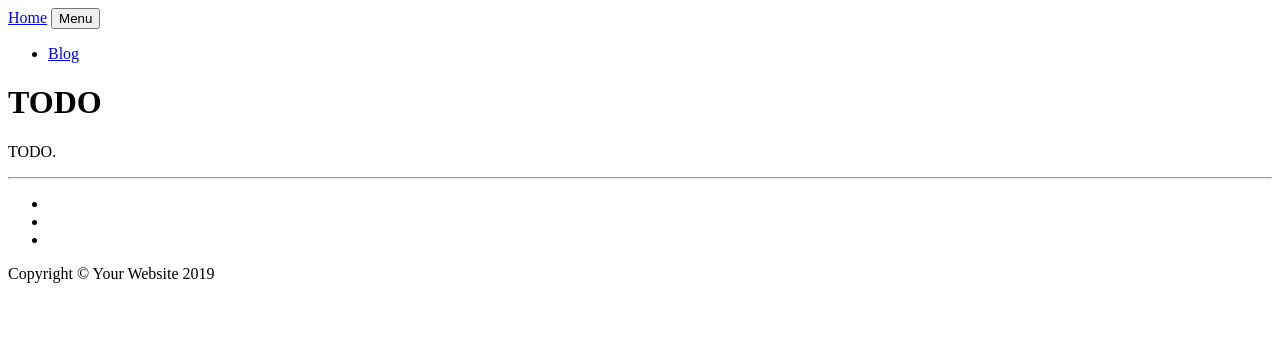
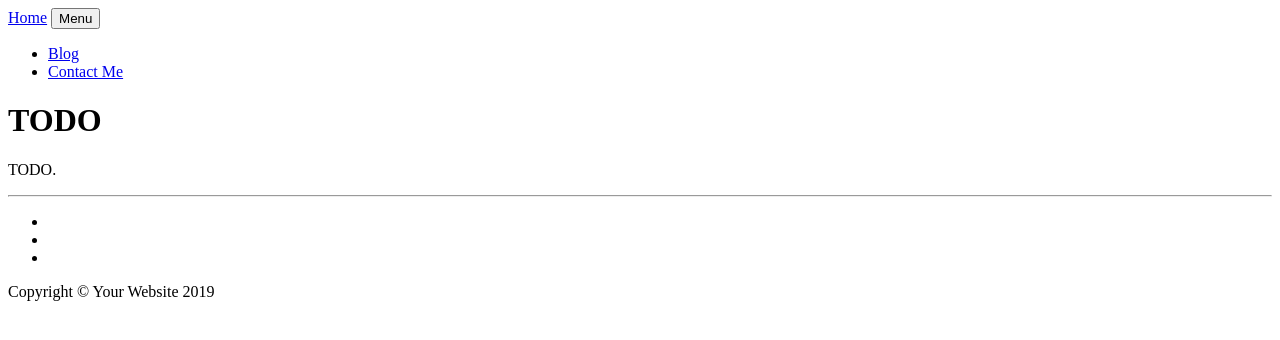
Before and after one commit to slaily/pypublisher, a Django app: page / in a window 1280 px wide. Shown: the top 340 px of the page. Run offline with Django 3.2, Linux system fonts and the light colour scheme.

Commit message:
Add link in the navbar template pointing to contact view

```diff
--- a/project/templates/base/_navbar.html
+++ b/project/templates/base/_navbar.html
@@ -10,6 +10,9 @@
         <li class="nav-item">
           <a class="nav-link" href="{% url 'blog-article-list-view' %}">Blog</a>
         </li>
+        <li class="nav-item">
+          <a class="nav-link" href="{% url 'blog-contact-view' %}">Contact Me</a>
+        </li>
       </ul>
     </div>
   </nav>
```
